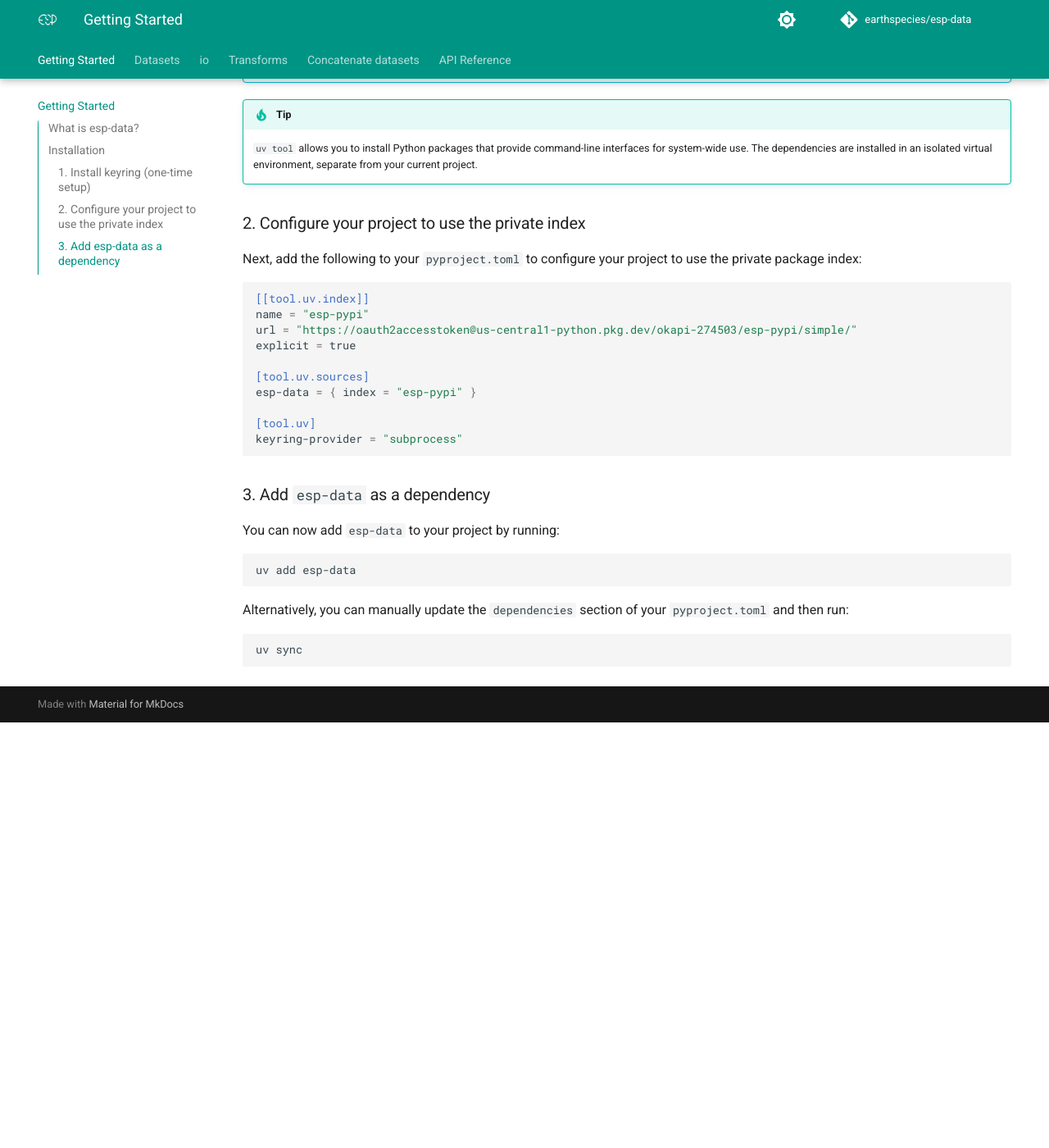
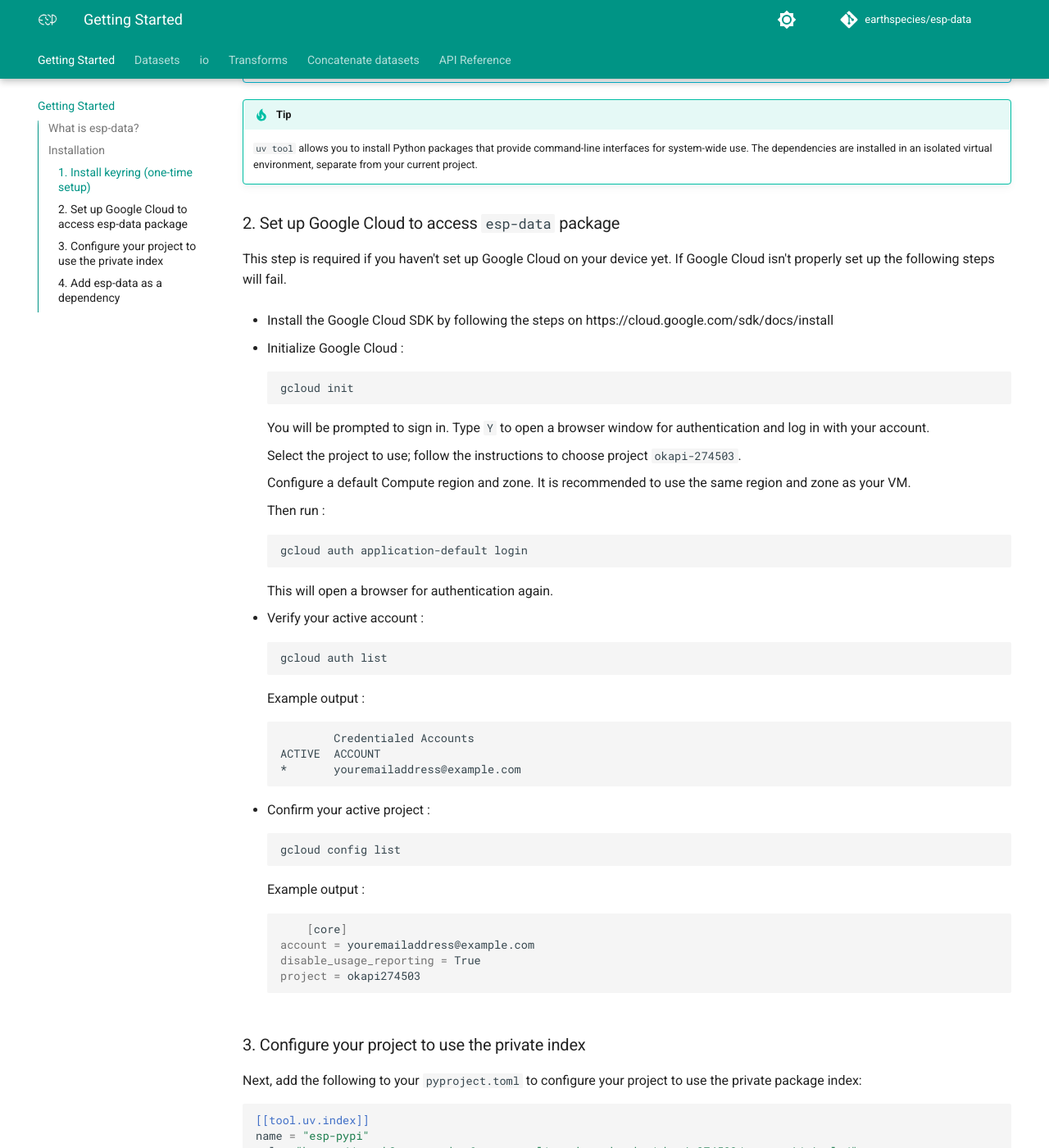
Before and after one commit to earthspecies/alp-data, an MkDocs documentation site: the page built from docs/index.md, in a window 1280 px wide and 1400 px high, scrolled down 924 px. Shown: the whole window at 82% size. Built offline with MkDocs 1.6.1 and Material for MkDocs 9.7.7, drawn with Linux system fonts in a browser that asks for light colours; comment, search, counter and statistics services are not loaded; the version menu is left out; before the commit the page ends 1805 px from its top, so only the background shows below that.

Commit message:
update esp-data documentation with Google Cloud set up (#126)
Updated documentation with required steps to set up Google Cloud for the
first time and access esp-data package. #125

````diff
--- a/docs/index.md
+++ b/docs/index.md
@@ -29,7 +29,55 @@
 !!! tip
     `uv tool` allows you to install Python packages that provide command-line interfaces for system-wide use. The dependencies are installed in an isolated virtual environment, separate from your current project.
 
-### 2. Configure your project to use the private index
+### 2. Set up Google Cloud to access `esp-data` package
+
+This step is required if you haven't set up Google Cloud on your device yet. If Google Cloud isn't properly set up the following steps will fail.
+
+- Install the Google Cloud SDK by following the steps on https://cloud.google.com/sdk/docs/install
+
+- Initialize Google Cloud :
+    ```sh
+    gcloud init
+    ```
+
+    You will be prompted to sign in. Type `Y` to open a browser window for authentication and log in with your account.
+
+    Select the project to use; follow the instructions to choose project `okapi-274503`.
+
+    Configure a default Compute region and zone. It is recommended to use the same region and zone as your VM.
+
+    Then run :
+    ```sh
+    gcloud auth application-default login
+    ```
+    This will open a browser for authentication again.
+
+- Verify your active account :
+    ```sh
+    gcloud auth list
+    ```
+
+    Example output :
+    ```sh
+            Credentialed Accounts
+    ACTIVE  ACCOUNT
+    *       youremailaddress@example.com
+    ```
+
+- Confirm your active project :
+    ```sh
+    gcloud config list
+    ```
+    Example output :
+    ```sh
+        [core]
+    account = youremailaddress@example.com
+    disable_usage_reporting = True
+    project = okapi274503
+    ```
+
+
+### 3. Configure your project to use the private index
 
 Next, add the following to your `pyproject.toml` to configure your project to use the private package index:
 
@@ -46,7 +94,7 @@
 keyring-provider = "subprocess"
 ```
 
-### 3. Add `esp-data` as a dependency
+### 4. Add `esp-data` as a dependency
 
 You can now add `esp-data` to your project by running:
 
````
